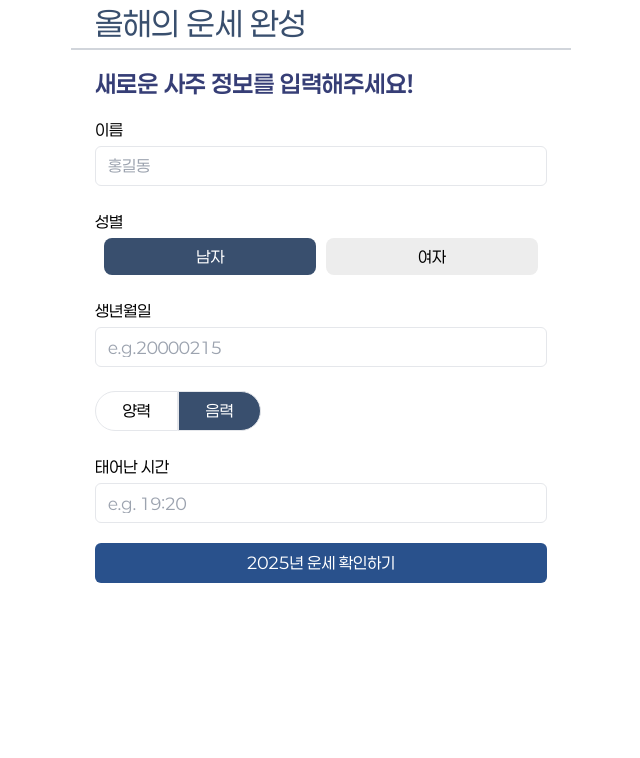
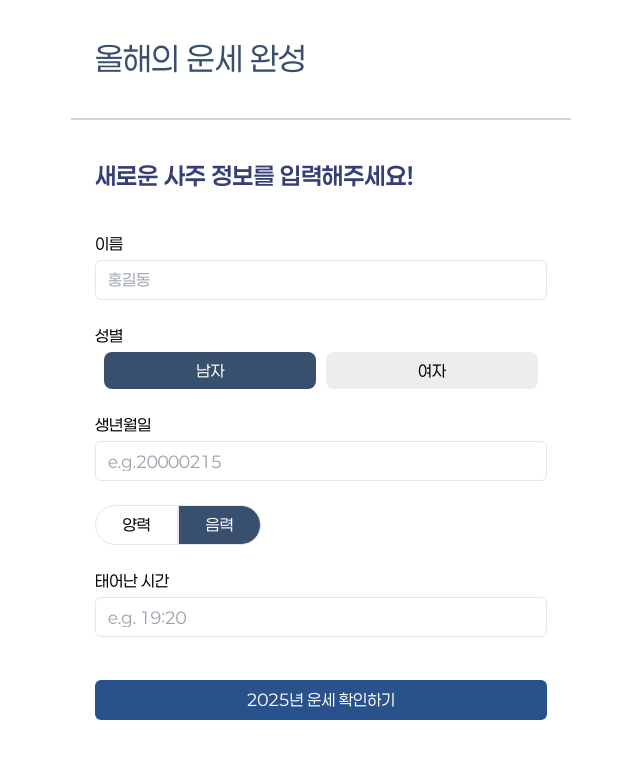
Before and after one commit to sipe-team/sipethon-3_9_ounwan, a React (Vite) app: page /form in a window 1280 px wide. Shown: the top 758 px of the page, without its empty margins (319-959 px from the left). Built offline with nearby package versions, Linux system fonts and the light colour scheme.

Commit message:
레이아웃 fix

```diff
--- a/src/routes/__root.tsx
+++ b/src/routes/__root.tsx
@@ -11,8 +11,8 @@ function RootComponent() {
 
   return (
     <React.Fragment>
-      <main className="flex h-full w-full items-center justify-center">
-        <div className="flex h-full w-[500px] max-w-[500px] flex-col items-center justify-between">
+      <main className="mx-auto flex max-h-[840px] w-full items-center justify-center">
+        <div className="flex h-screen w-[500px] max-w-[500px] flex-col items-center justify-between">
           <Outlet />
         </div>
       </main>
--- a/src/routes/form/index.tsx
+++ b/src/routes/form/index.tsx
@@ -35,7 +35,6 @@ function Form() {
     name: ['gender', 'isLunar'],
   });
 
-  // const { }
   const onSubmit = () => {};
 
   const onError = (errors: any) => {
@@ -59,7 +58,7 @@ function Form() {
       onSubmit={handleSubmit(onSubmit, onError)}
       className="flex h-full w-full flex-col"
     >
-      <div className="flex h-[10%] w-full grow-0 items-center border-b-[2px] border-solid border-gray-300 px-6 text-[32px] text-[#394F6E]">
+      <div className="flex h-[15%] w-full grow-0 items-center border-b-[2px] border-solid border-gray-300 px-6 text-[32px] text-[#394F6E]">
         <h1>올해의 운세 완성</h1>
       </div>
       <div className="my-4 flex h-[10%] w-full grow-0 items-center justify-start px-6 text-[24px] font-semibold text-[#363E76]">
@@ -149,7 +148,7 @@ function Form() {
           <section
             onClick={() => setValue('isLunar', true)}
             className={cn(
-              'box-border flex h-10 w-[83px] cursor-pointer items-center justify-center rounded-r-[100px] border border-solid',
+              'box-border flex h-10 w-[83px] cursor-poi~nter items-center justify-center rounded-r-[100px] border border-solid',
               {
                 'bg-[#394F6E]': isLunar === true,
               }
```
